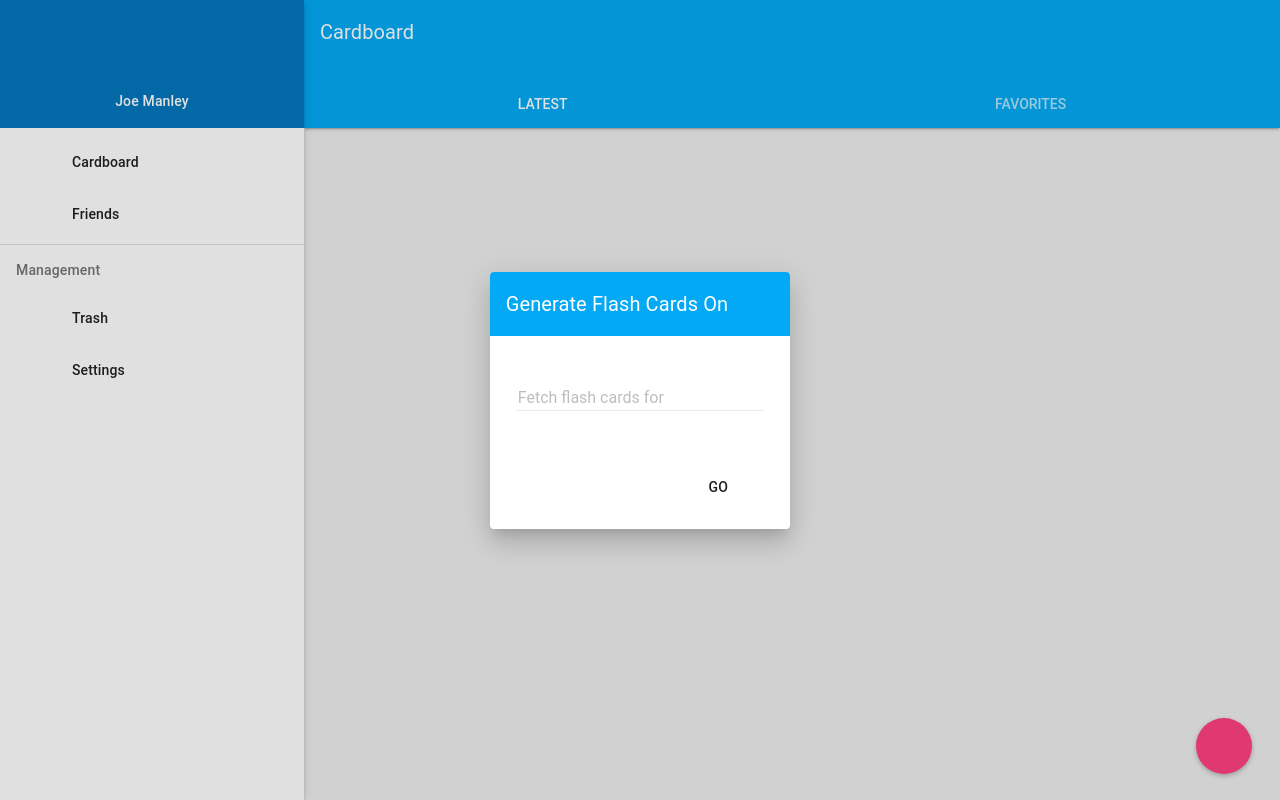
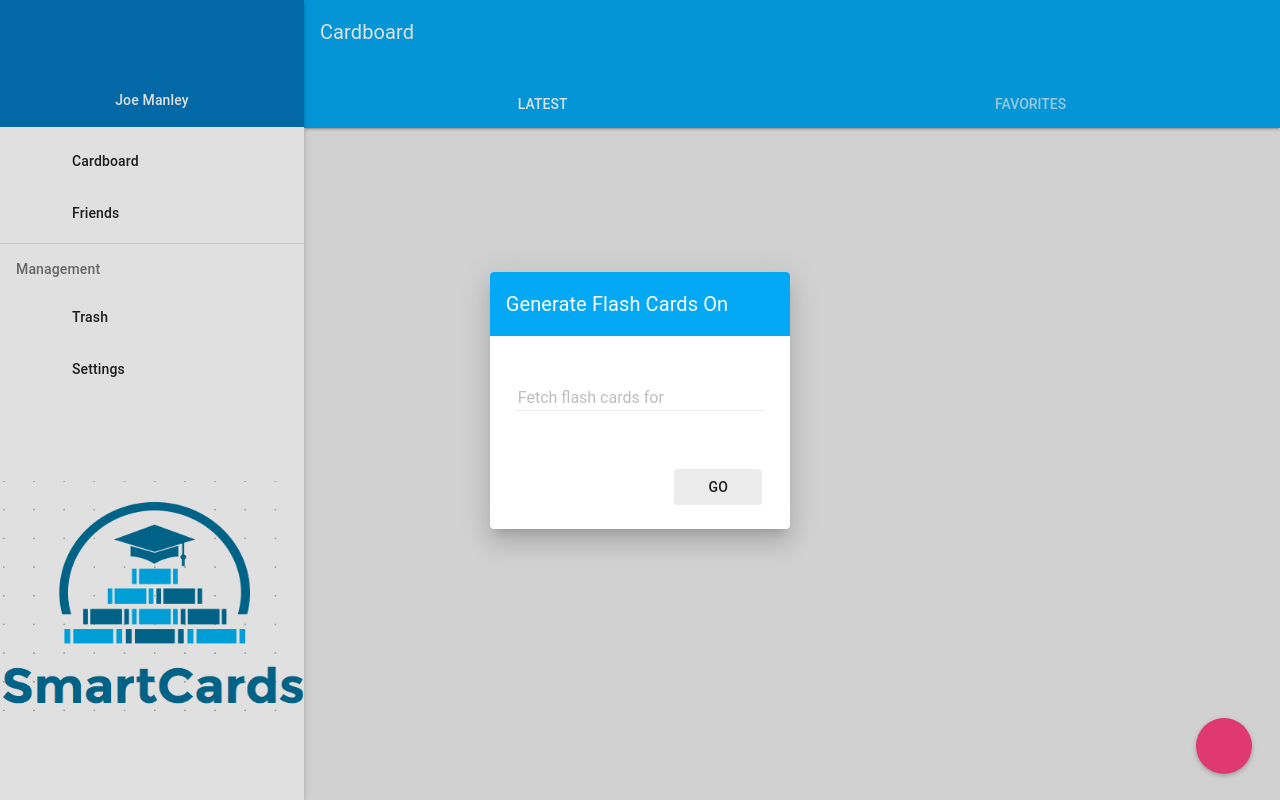
Before and after one commit to brianspiering/smart-cards, a plain HTML site: page index.html in a window 1280 px wide. Drawn offline with Linux system fonts and the light colour scheme; no server answers.

Commit message:
Styles for logo

```diff
--- a/css/style.css
+++ b/css/style.css
@@ -167,3 +167,11 @@ md-list-item.md-3-line md-divider[md-inset] {
   -webkit-transition: all 1s;
   -webkit-perspective: 1000;
 }
+.logo {
+  background: url('../smartcards.png') no-repeat center;
+  width: 303px;
+  height: 400px;
+  background-size: 340px 240px;
+  top: auto;
+  bottom: 10px;
+}
```
